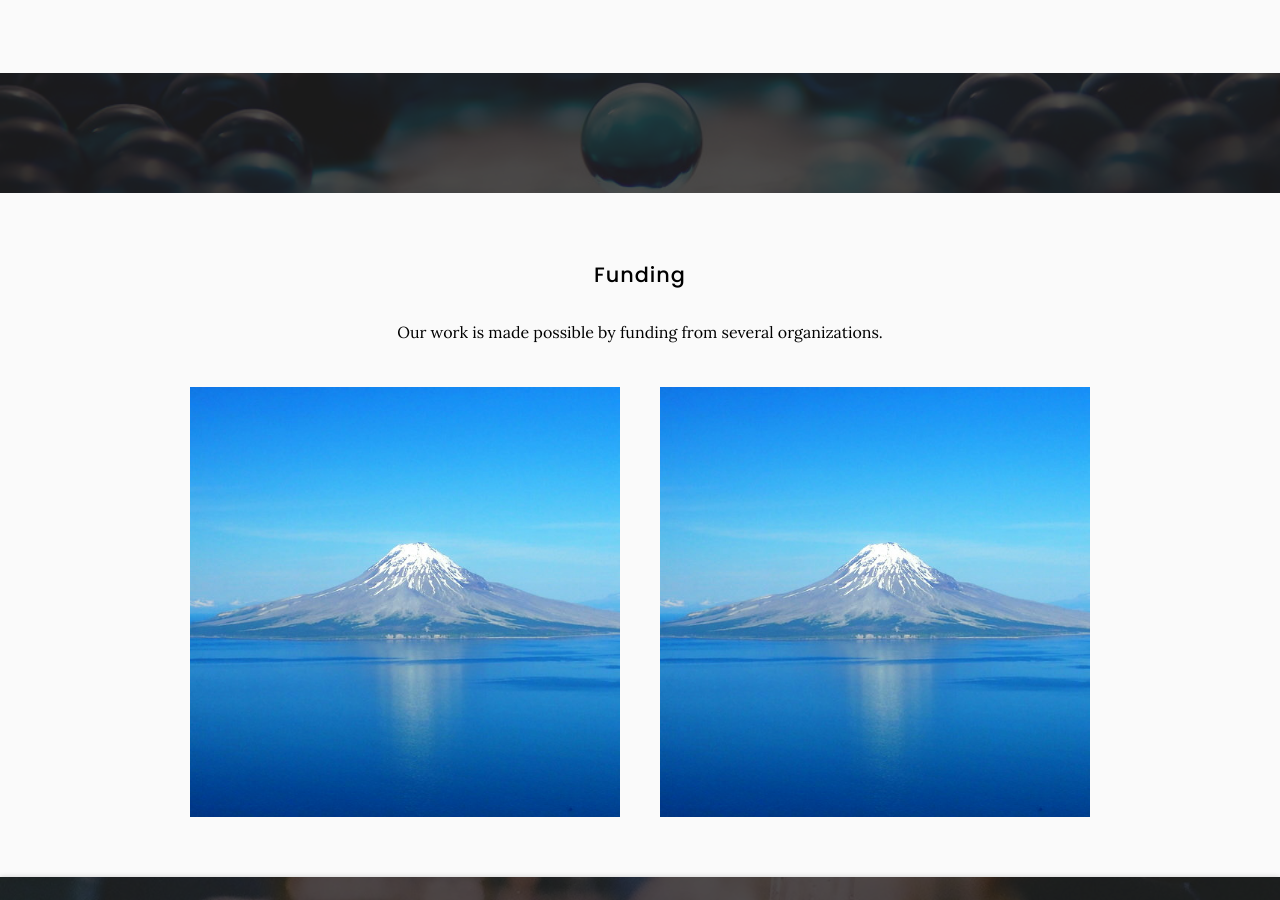
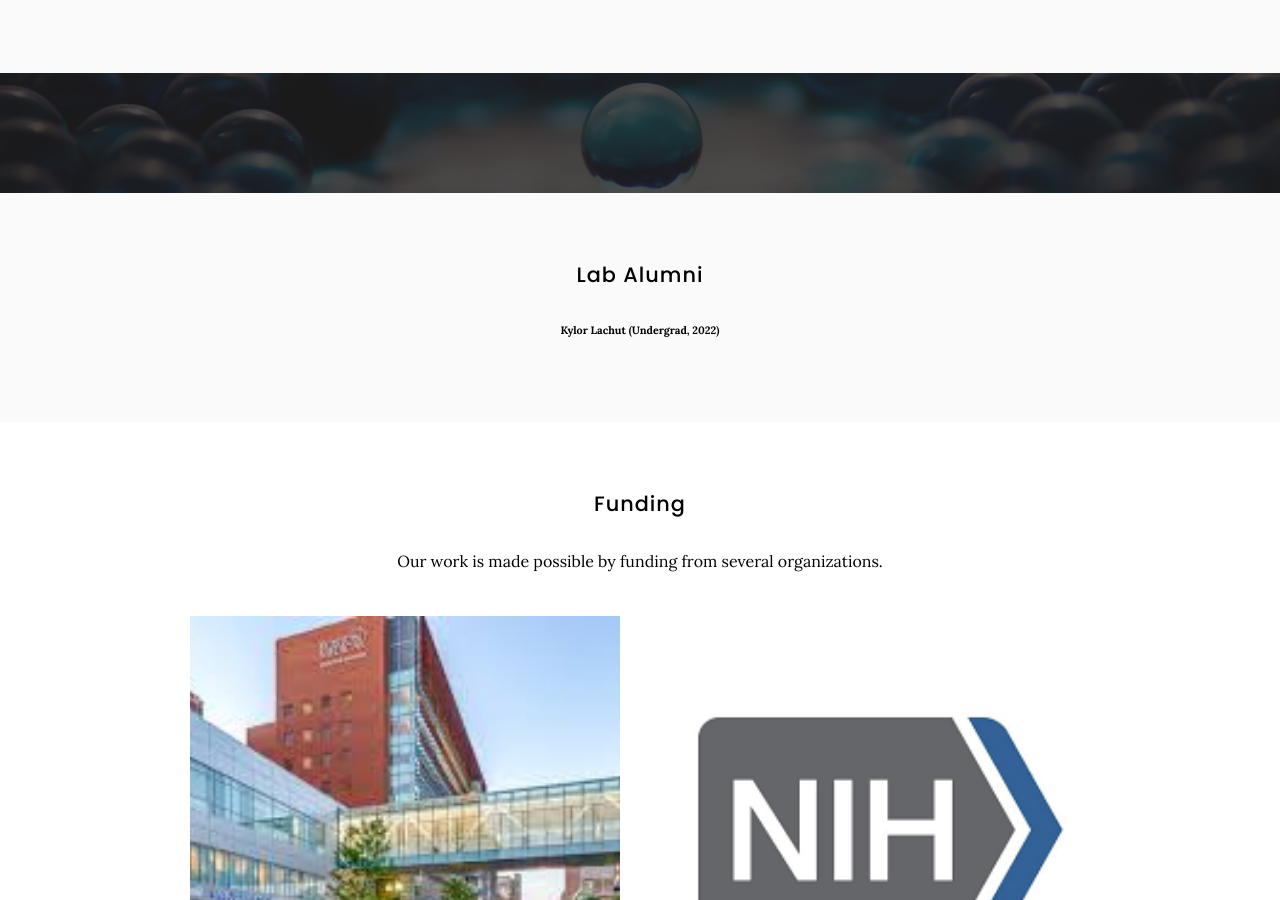
Before and after one commit to quynhsun/testinggit, a Jekyll site: the page built from team/index.md, in a window 1280 px wide and 900 px high, scrolled down 876 px. Built offline with Jekyll 4.4.1, drawn with Linux system fonts in a browser that asks for light colours.

Commit message:
Update index.md

```diff
--- a/team/index.md
+++ b/team/index.md
@@ -33,6 +33,12 @@ nav:
 
 {% include section.html %}
 
+## Lab Alumni
+
+###### Kylor Lachut (Undergrad, 2022)
+
+{% include section.html %}
+
 ## Funding
 
 Our work is made possible by funding from several organizations.
@@ -42,11 +48,11 @@ Our work is made possible by funding from several organizations.
   include gallery.html
   style="square"
 
-  image1="images/photo.jpg"
+  image1="images/images.jpg"
   link1="https://www.bmc.org/"
   tooltip1="Boston Medical Center"
 
-  image2="images/photo.jpg"
+  image2="images/download.png"
   link2="https://www.nih.gov/"
   tooltip2="NIH"
 
```
